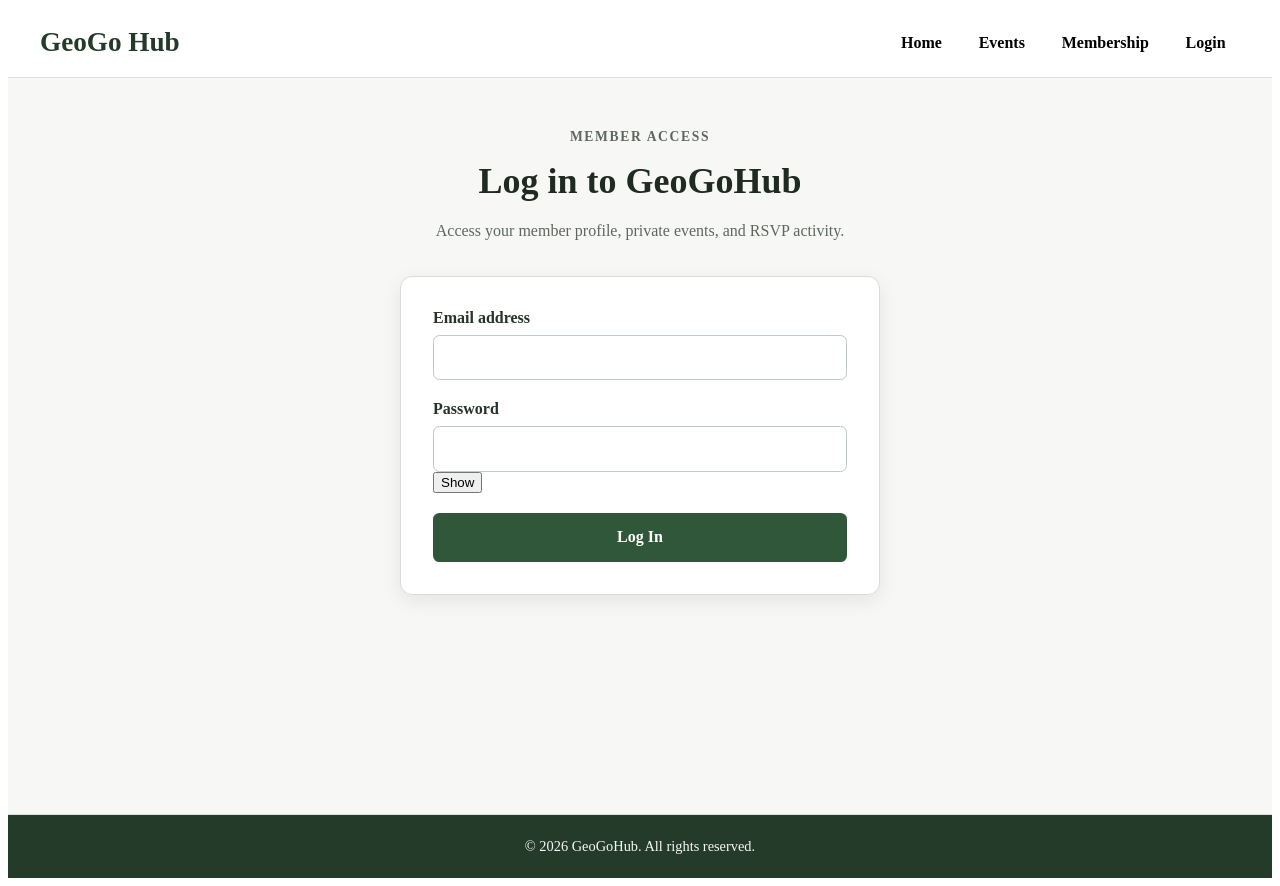
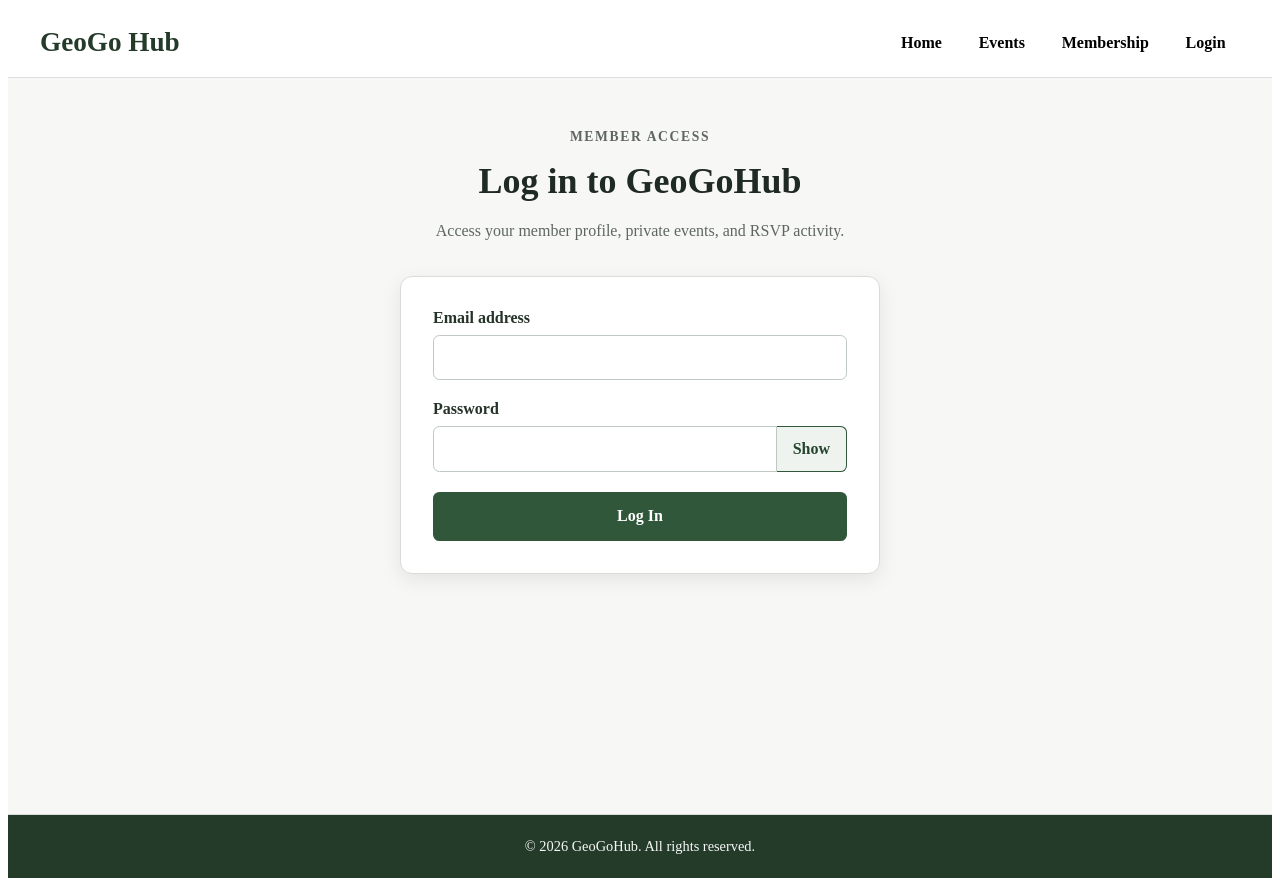
Before and after one commit to ShorenaK/GeoGoHub, a React (Vite) app in the folder frontend/: page / in a window 1280 px wide. Both pictures are taken after a click on the button "Login". Built offline with nearby package versions, Linux system fonts and the light colour scheme; no server answers.

Commit message:
loginPage.css

```diff
--- a/frontend/src/styles/LoginPage.css
+++ b/frontend/src/styles/LoginPage.css
@@ -7,6 +7,7 @@
   - Style the login page layout.
   - Improve form readability.
   - Display clear error and success states.
+  - Style the show and hide password control.
 
   Author: Shorena K. Anzhilov
   Course: CS 5610 Web Development
@@ -87,6 +88,39 @@
   outline: 3px solid rgba(69, 107, 77, 0.2);
 }
 
+.login-form__password-wrapper {
+  display: flex;
+  align-items: stretch;
+}
+
+.login-form__password-wrapper input {
+  border-radius: 0.4rem 0 0 0.4rem;
+}
+
+.login-form__password-toggle {
+  flex-shrink: 0;
+  padding: 0.8rem 1rem;
+  border: 1px solid #30573a;
+  border-left: 0;
+  border-radius: 0 0.4rem 0.4rem 0;
+  background-color: #eef3ef;
+  color: #24442d;
+  font: inherit;
+  font-weight: 700;
+  cursor: pointer;
+}
+
+.login-form__password-toggle:hover {
+  background-color: #dfe9e1;
+}
+
+.login-form__password-toggle:focus-visible {
+  position: relative;
+  z-index: 1;
+  outline: 3px solid #8aa892;
+  outline-offset: 2px;
+}
+
 .login-form__message {
   margin: 0 0 1.25rem;
   padding: 0.8rem;
@@ -140,4 +174,8 @@
   .login-form {
     padding: 1.5rem;
   }
+
+  .login-form__password-toggle {
+    padding-inline: 0.8rem;
+  }
 }
```
